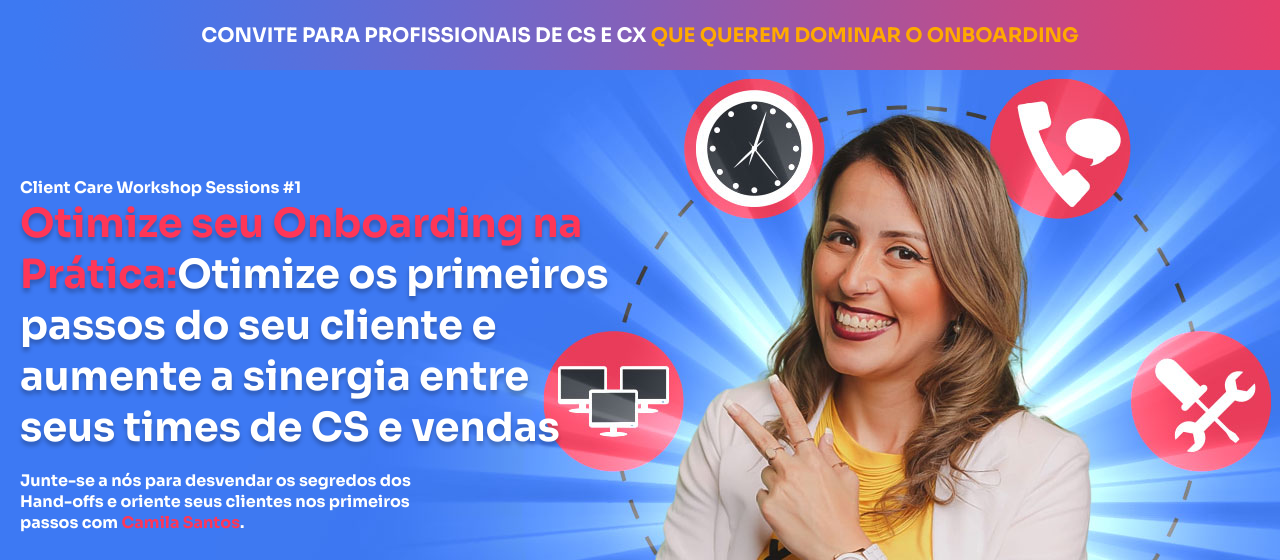
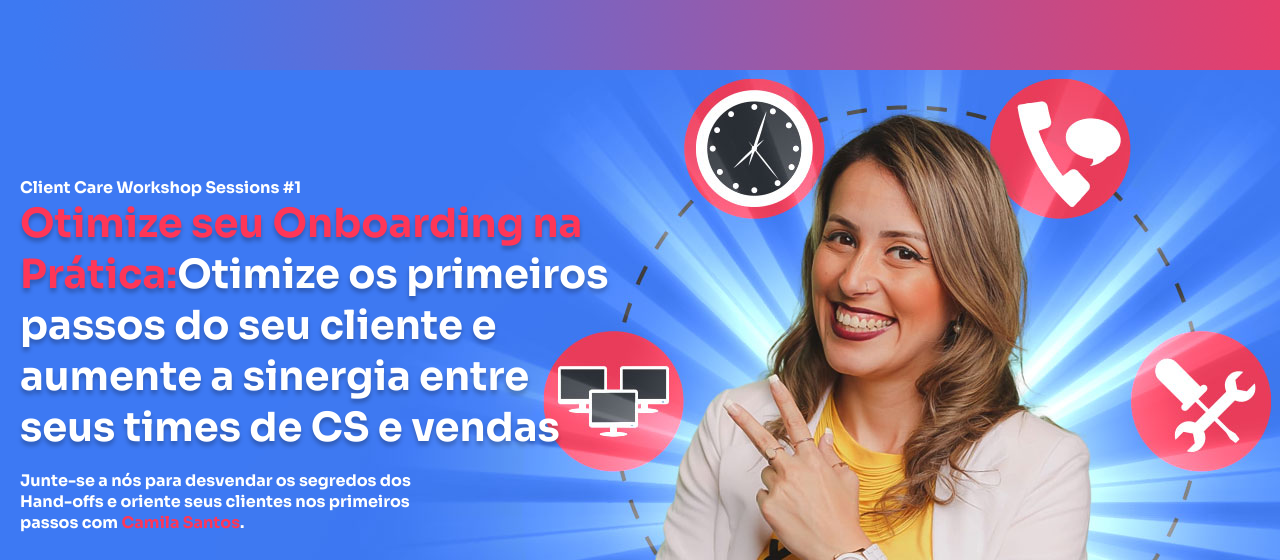
Before and after one commit to Lip3Bazinga/usedesk, a plain HTML site: page index.html in a window 1280 px wide. Shown: the top 560 px of the page. Drawn offline with Linux system fonts and the light colour scheme; a script that the page names is missing.

Commit message:
Update index.html

```diff
--- a/index.html
+++ b/index.html
@@ -33,7 +33,7 @@
 
   <section class="banner">
     <div class="content_top">
-      <h2>CONVITE PARA PROFISSIONAIS DE CS E CX <span class="yellow_title">QUE QUEREM DOMINAR O ONBOARDING</span></h2>
+<!--       <h2>CONVITE PARA PROFISSIONAIS DE CS E CX <span class="yellow_title">QUE QUEREM DOMINAR O ONBOARDING</span></h2> -->
     </div>
     <div class="content">
       <p>Client Care Workshop Sessions #1</p>
```
